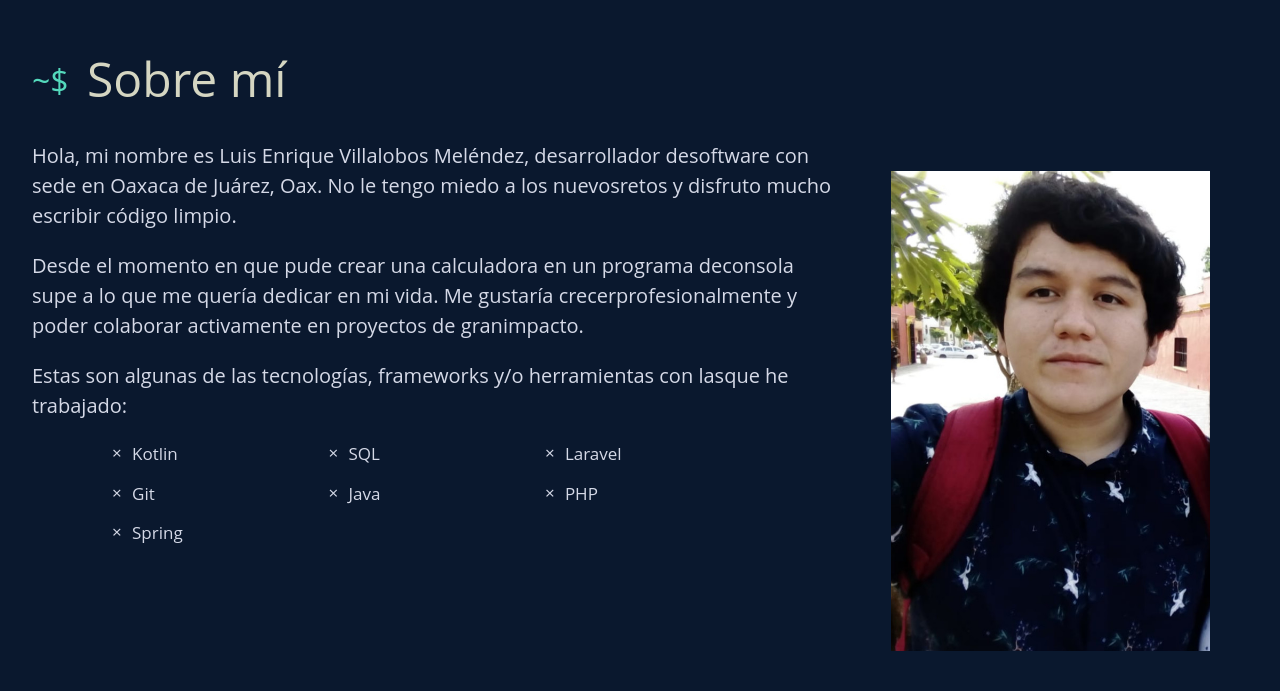
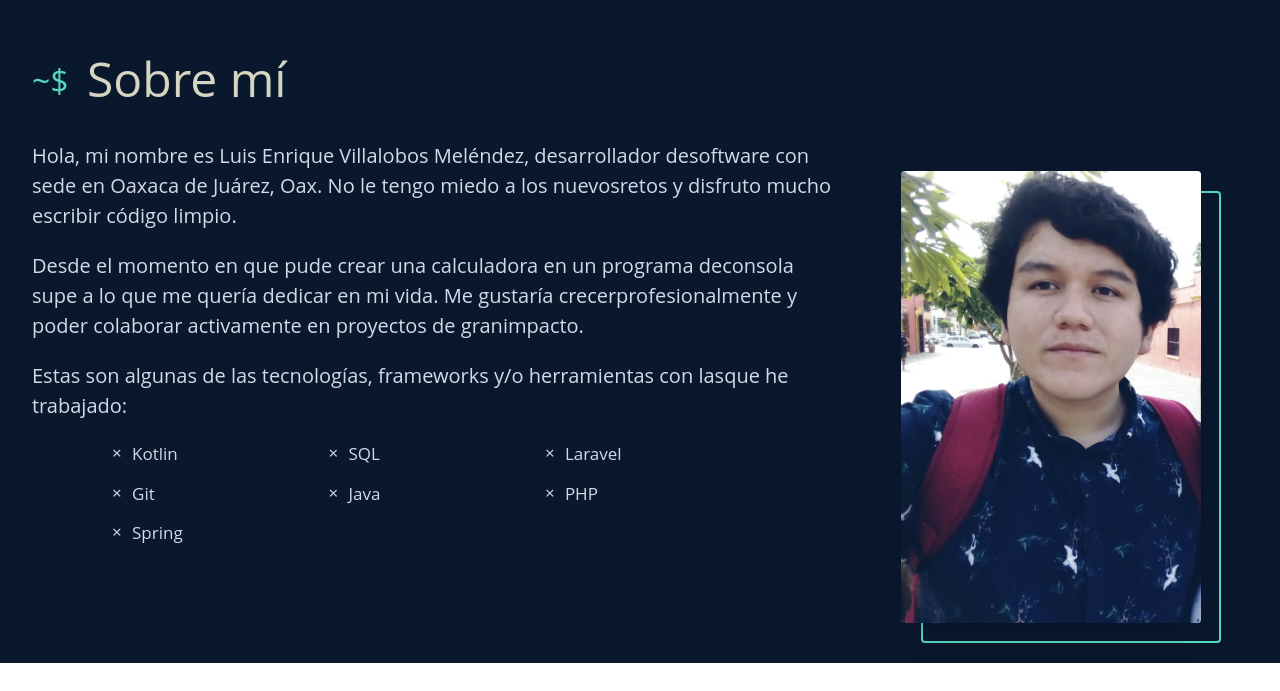
Before and after one commit to luisenricke/portafolio-angular, an Angular app: page / in a window 1280 px wide. Shown: the part 757-1448 px from the top of the page. After the commit the page ends 1420 px from the top, so only its background shows below. Built offline with nearby package versions, Linux system fonts and the light colour scheme.

Commit message:
fix: update configurations of photo

```diff
--- a/src/app/home/components/about-me/about-me.component.html
+++ b/src/app/home/components/about-me/about-me.component.html
@@ -10,14 +10,22 @@
       <li *ngFor="let item of skills" class="rainbow">{{ item }}</li>
     </ul>
   </div>
+
+  <!-- TODO optimize configuration of classes and selectors in SCSS -->
   <div
-    class="col-span-3 md:col-span-1 self-center py-0 md:py-10 place-self-center"
+    class="col-span-3 md:col-span-1 self-center py-0 md:py-10 place-self-center wrap"
   >
+    <div class="wrapper">
+      <picture>
         <img
           ngSrc="./assets/images/me.png"
           width="400"
           height="200"
           sizes="(max-width: 768px) 100vw, 50vw"
+          class="round"
+          style="object-fit: cover; opacity: 1"
         />
+      </picture>
+    </div>
   </div>
 </section>
--- a/src/app/home/components/about-me/about-me.component.scss
+++ b/src/app/home/components/about-me/about-me.component.scss
@@ -29,7 +29,7 @@ li {
   }
 }
 
-img {
+img.test-img {
   max-height: 30rem;
   max-width: 100%;
   width: auto;
@@ -57,3 +57,83 @@ img {
     color: hsl(330, 100%, 77%);
   }
 }
+
+.wrap {
+  position: relative;
+  max-width: 300px;
+  z-index: 0;
+
+  @media (max-width: 768px) {
+    margin: 50px auto 0;
+    width: 70%;
+  }
+
+  .wrapper {
+    box-shadow: 0 10px 30px -15px rgba(2, 12, 27, 0.7);
+    transition: all 0.25s cubic-bezier(0.645, 0.045, 0.355, 1);
+
+    &:hover,
+    &:focus {
+      box-shadow: 0 20px 30px -15px rgba(2, 12, 27, 0.7);
+    }
+
+    display: block;
+    position: relative;
+    width: 100%;
+    border-radius: 4px;
+    background-color: $primary-color;
+
+    &:hover,
+    &:focus {
+      background: transparent;
+      outline: 0;
+
+      &:after {
+        top: 15px;
+        left: 15px;
+      }
+
+      .img {
+        filter: none;
+        mix-blend-mode: normal;
+      }
+    }
+
+    .img {
+      position: relative;
+      border-radius: 4px;
+      mix-blend-mode: multiply;
+      filter: grayscale(100%) contrast(1);
+      transition: all 0.25s cubic-bezier(0.645, 0.045, 0.355, 1);
+    }
+
+    .round {
+      border-radius: 4px;
+    }
+
+    &:before,
+    &:after {
+      content: "";
+      display: block;
+      position: absolute;
+      width: 100%;
+      height: 100%;
+      border-radius: 4px;
+      transition: all 0.25s cubic-bezier(0.645, 0.045, 0.355, 1);
+    }
+
+    &:before {
+      top: 0;
+      left: 0;
+      background-color: $background-base-color;
+      mix-blend-mode: screen;
+    }
+
+    &:after {
+      border: 2px solid $primary-color;
+      top: 20px;
+      left: 20px;
+      z-index: -1;
+    }
+  }
+}
--- a/src/app/home/components/about-me/about-me.component.ts
+++ b/src/app/home/components/about-me/about-me.component.ts
@@ -1,5 +1,4 @@
 import { Component } from '@angular/core';
-import { NgOptimizedImage } from '@angular/common'
 
 @Component({
   selector: 'app-about-me',
@@ -29,5 +28,5 @@ export class AboutMeComponent {
     'Spring',
   ];
 
-  imgPath: string = './me.png'
+  imgPath: string = './me.png';
 }
```
Lines whose indentation alone changed are shown as unchanged.
